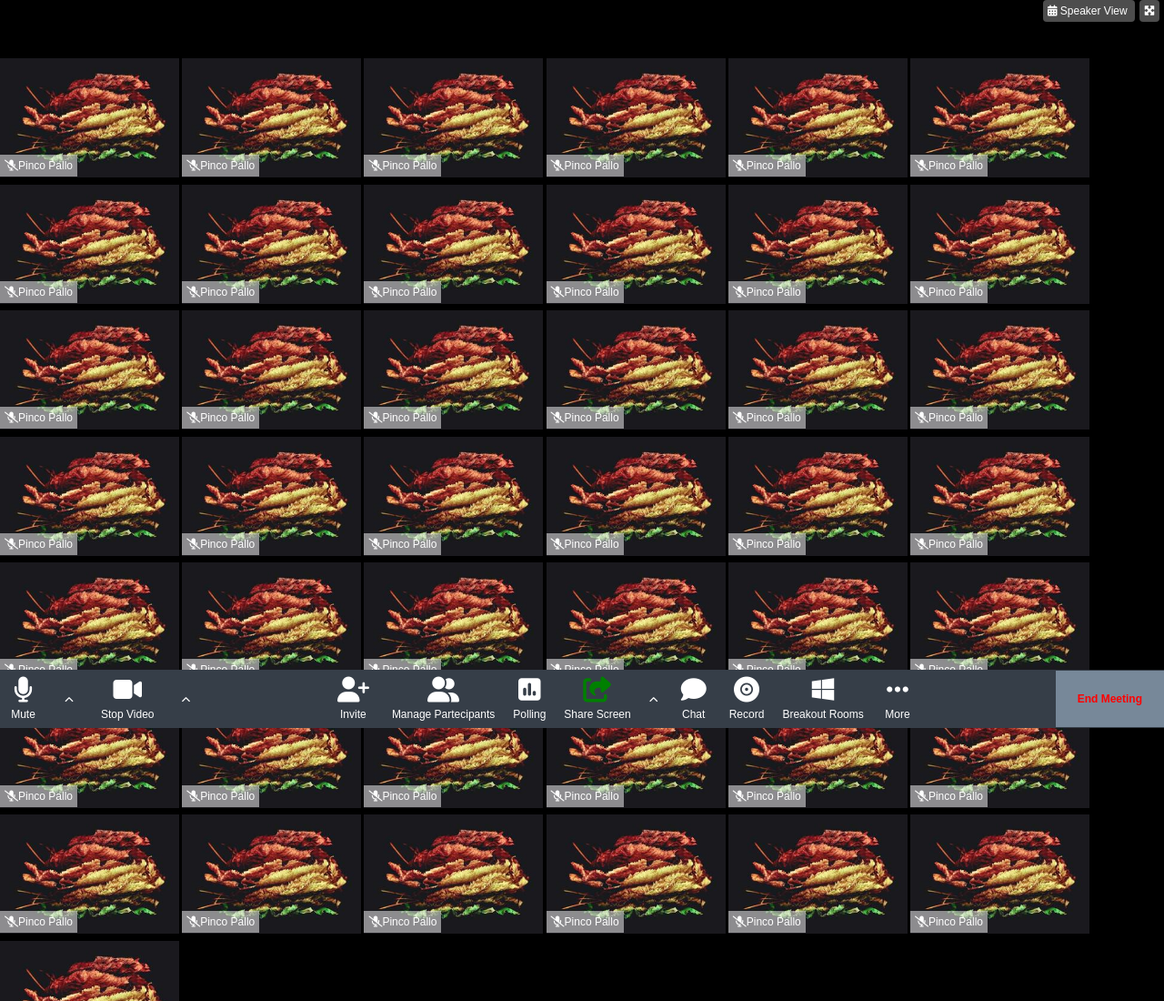
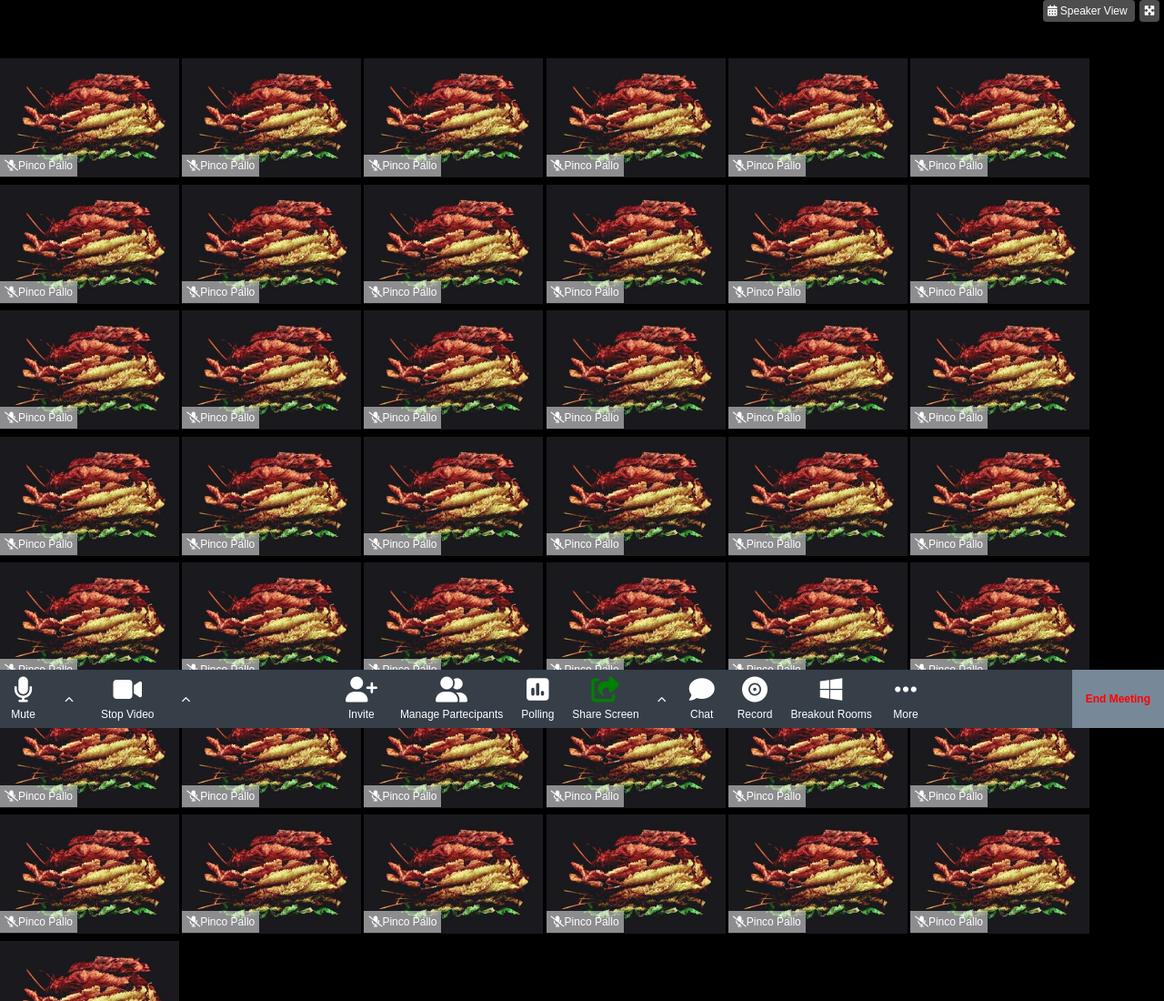
Before and after one commit to Giovanni-Palmitessa/html-css-zoom, a plain HTML site: page index.html in a window 1280 px wide. Shown: the top 1100 px of the page at 91% size. Drawn offline with Linux system fonts and the light colour scheme.

Commit message:
completed with final padding

```diff
--- a/assets/style.css
+++ b/assets/style.css
@@ -118,9 +118,15 @@ img{
 
 .end{
     color: red;
-    font-size: 12px;background-color: lightslategray;
-    padding: 1.5rem;
+    font-size: 12px;
+    background-color: lightslategray;
+    /* padding: 1.5rem; */
     font-weight: bold;
+    height: 100%;
+    display: flex;
+    justify-content: center;
+    align-items: center;
+    padding-inline: 15px;
 }
 
 .green{
```
